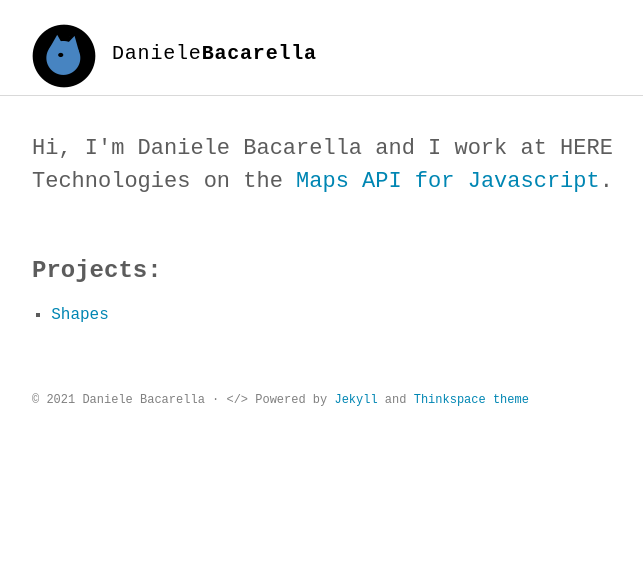
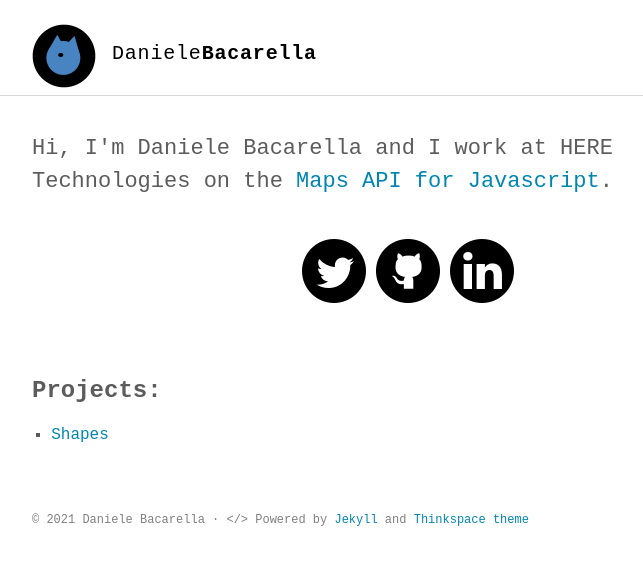
Before and after one commit to dbacarel/dbacarel.github.io, a Jekyll site: the page built from index.html, in a window 1280 px wide. Shown: the top 565 px of the page, without its empty margins (232-875 px from the left). Built offline with Jekyll 4.4.1, drawn with Linux system fonts in a browser that asks for light colours; some web fonts are replaced.

Commit message:
added contacts section

```diff
--- /dev/null
+++ b/_includes/contacts.html
@@ -0,0 +1,18 @@
+{% if site.data.contacts %}
+<section id="contacts">
+    <div class="container" style="text-align: center;">
+        {% assign sm = site.data.contacts %}
+        {% for entry in sm %}
+            {% assign key = entry | first %}
+                <a
+                    href="{{ sm[key].href }}"
+                    title="{{ sm[key].title }}">
+                    <img
+                        height="64px"
+                        width="64px"
+                        src="{{ "/assets/images/"  | prepend: site.baseurl | prepend: site.url | append: sm[key].icon}}" />
+                </a>
+        {% endfor %}
+    </div>
+</section>
+{% endif %}
--- a/_includes/intro.html
+++ b/_includes/intro.html
@@ -2,12 +2,4 @@
   <div class="container">
     <p class="lead">Hi, I'm Daniele Bacarella and I work at HERE Technologies on the <a href="https://developer.here.com/develop/javascript-api">Maps API for Javascript</a>.</p>
   </div>
-
-     <section class="container">
-       <h3>Projects:</h3>
-       <ul>
-         <li><a href="https://dbacarel.github.io/webgl_tryouts/shapes/demo.html">Shapes</a></li>
-       </ul>
-     </section>
-
 </section>
--- a/_includes/nav.html
+++ b/_includes/nav.html
@@ -2,9 +2,9 @@
 <nav class="nav">
   <div class="container">
     <div>
-      <img height="64" width="64" style="float: left" src="{{ "/assets/images/logo_64x64.png" | prepend: site.baseurl | prepend: site.url }}" />
+      <img height="64" width="64" style="float: left" alt="mehfoo" src="{{ "/assets/images/logo_64x64.png" | prepend: site.baseurl | prepend: site.url }}" alt=""/>
       <h1 class="logo" style="margin:16px">
-        <a href="{{ '/' | prepend: site.baseurl | prepend: site.url }}">{{ site.title_left }}<span>{{ site.title_right }}</span></a>
+        <a href="{{ '/' | prepend: site.baseurl | prepend: site.url }}" alt="foomeh">{{ site.title_left }}<span>{{ site.title_right }}</span></a>
       </h1>
     </div>
 
--- /dev/null
+++ b/_includes/projects.html
@@ -0,0 +1,8 @@
+<section class="projects">
+    <div class="container">
+        <h3>Projects:</h3>
+        <ul>
+          <li><a href="https://dbacarel.github.io/webgl_tryouts/shapes/demo.html">Shapes</a></li>
+        </ul>
+    </div>
+</section>
--- a/assets/scss/_layout.scss
+++ b/assets/scss/_layout.scss
@@ -74,7 +74,7 @@
   min-height: 96px;
 }
 
-.intro {
+.intro, .projects {
   .author-name {
     display: inline-block;
     padding: 0 .2em;
@@ -89,6 +89,7 @@
     padding-bottom: 0;
   }
 }
+
 
 .logo {
   float: left;
--- a/index.html
+++ b/index.html
@@ -4,6 +4,8 @@
 ---
 
 {% include intro.html %}
+{% include contacts.html %}
+{% include projects.html %}
 
 <!-- <section class="post-list">
   <div class="container">
```
Also changed, not shown: _data/contacts.yaml (added, +12 -0 lines), assets/images/github_64x64.png (added), assets/images/linkedin_64x64.png (added), assets/images/twitter_64x64.png (added).
